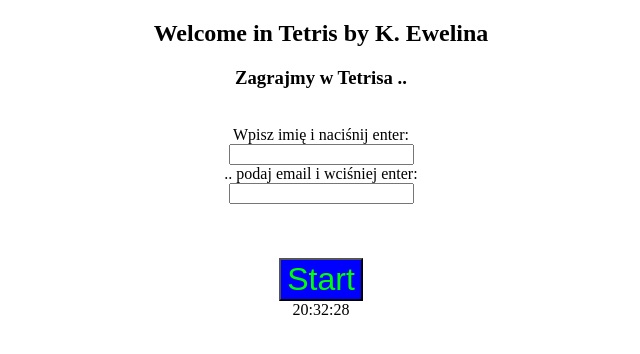
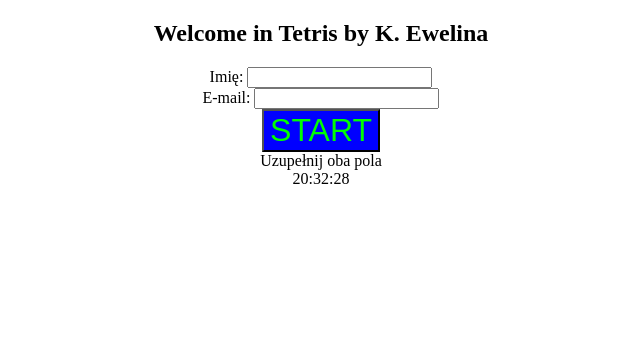
Before and after one commit to EwelinaKulesza/Angular-tetris, an Angular app: page / in a window 1280 px wide. Shown: the top 354 px of the page, without its empty margins (319-959 px from the left). Built offline with nearby package versions, Linux system fonts and the light colour scheme; what ngx-tetris would draw is missing.

Commit message:
starą walidację zamieniłam na regexową usunęłam logowanie wymagające wciskania enter po wpisaniu email i użytkownika

```diff
--- a/src/app/app.module.ts
+++ b/src/app/app.module.ts
@@ -4,16 +4,19 @@
 import { TetrisCoreModule } from 'ngx-tetris';
 import { IntroPageComponent } from './intro-page/intro-page.component';
 import { GamePageComponent } from './game-page/game-page.component';
+import { ReactiveFormsModule } from '@angular/forms';
 
 @NgModule({
   declarations: [
     AppComponent,
     IntroPageComponent,
     GamePageComponent,
+
   ],
   imports: [
     BrowserModule,
-    TetrisCoreModule
+    TetrisCoreModule,
+    ReactiveFormsModule,
   ],
   providers: [],
   bootstrap: [AppComponent]
--- a/src/app/intro-page/intro-page.component.html
+++ b/src/app/intro-page/intro-page.component.html
@@ -1,22 +1,27 @@
-<h3>Zagrajmy w Tetrisa {{nameValue}}</h3>
-<br>
+<form [formGroup]="form" (ngSubmit)="onSubmit()">
+    <div formGroupName="user">
+        <div>
+            <label>
+                Imię:
+                <input type="text" formControlName="name" />
 
-<div>
-    Wpisz imię i naciśnij enter: <br>
-    <input #box (keyup.enter)="onNameEnter(box.value)">
-    <br>
-    {{nameValue}} podaj email i wciśniej enter: <br>
-    <input #box1 (keyup.enter)="onEmailEnter(box1.value)">
+            </label>
+        </div>
+
+        <div>
+            <label>
+                E-mail:
+                <input type="text" formControlName="email" />
+
+            </label>
+        </div>
+    </div>
+
+    <button type="submit">START</button>
+</form>
+
+<div *ngIf="!form.valid">
+    <div *ngIf="form.get('user.name').hasError('pattern')">Niepoprawne znaki w imieniu</div>
+    <div *ngIf="form.get('user.email').hasError('pattern')">Niepoprawne znaki w e-mailu</div>
+    <div *ngIf="!form.get('user.name').value && !form.get('user.email').value">Uzupełnij oba pola</div>
 </div>
-
-<br>
-<div> {{this.validNameMessage}} </div>
-<br>
-<div> {{this.validEmailMessage}} </div>
-<br>
-<div *ngIf="nameIsInvalid || emailIsInvalid">
-    <button (click) = "checkIsValidForms()">Start</button>
-</div>
-<div *ngIf="!(nameIsInvalid || emailIsInvalid)">
-    <button (click)="sendData()">Start!</button>
-</div>
--- a/src/app/intro-page/intro-page.component.ts
+++ b/src/app/intro-page/intro-page.component.ts
@@ -1,4 +1,5 @@
 import { Component, OnInit, Output, EventEmitter } from '@angular/core';
+import { FormBuilder, FormGroup, Validators } from '@angular/forms';
 
 @Component({
   selector: 'app-intro-page',
@@ -6,61 +7,40 @@
   styleUrls: ['./intro-page.component.css']
 })
 export class IntroPageComponent implements OnInit {
-  public nameValue: string = '..';
-  public emailValue: string = '';
-  public validNameMessage: string;
-  public validEmailMessage: string;
-  public nameIsInvalid: Boolean = true;
-  public emailIsInvalid: Boolean = true;
-
+  form: FormGroup;
   @Output() parentFunction: EventEmitter<any> = new EventEmitter()
 
-  //change = new EventEmitter();
-  // public add(input: boolean) {
-  //   input = !input;
-  // }
+  constructor(private fb: FormBuilder) { }
 
-  onNameEnter(value: string) {
-    let mabyNameTemp: string = value;
-    if (mabyNameTemp.length > 3) {
-      this.nameIsInvalid = false;
-      this.validNameMessage = "";
-      this.nameValue = value;
-    } else if (mabyNameTemp.length <= 3 ) {
-    this.validNameMessage = "Dłuższe imiona mają ludzie z gazet: Olek O., Anna P.";
-    } else {"Z Twoim imeniem jest coś nie tak";
-          }
+  ngOnInit() {
+    this.createForm();
   }
 
-  onEmailEnter(value: string) {
-    let mabyEmailTemp: string = value;
-    //prosty walidator czy mail czy byle co, jak będe miała czas to zerknę na regex'y albo jaies gotowe walidatory Angulara
-    if (mabyEmailTemp.includes('@') && mabyEmailTemp.includes('.') && (mabyEmailTemp.length > 6)) {
-      this.emailIsInvalid = false;
-      this.validEmailMessage = "";
-      this.emailValue = value;
-    } else {
-      "Coś jest nie nie tak z tym mailem."}
-  }
+  onSubmit() {
+    // console.log("# form", this.form);
+    console.log("# this.form.valid", this.form.valid);
+    console.log("# send", this.form.get("user.name").value);
 
-  checkIsValidForms() {
-    this.validNameMessage = "";
-    if (this.emailIsInvalid) this.validEmailMessage = "Ten email nie wygląda na prawidłowy."
-    if (this.nameIsInvalid) this.validNameMessage = "Coś nie tak z Twoim imieniem."
+    if (this.form.valid) {
+      const data = {
+        valid: true,
+        name: this.form.get("user.name").value,
+        email: this.form.get("user.email").value
+      }
+      this.parentFunction.emit(data);
     }
-
-
-  constructor() { }
-
-  ngOnInit(): void {
 
   }
 
-  sendData(){
-    //   this.change.emit(input);
-    let validationFine: Boolean = !(this.nameIsInvalid || this.emailIsInvalid)
-    let data = { valid: validationFine, name: this.nameValue, email: this.emailValue }
-    this.parentFunction.emit(data)
+  private createForm() {
+    this.form = this.fb.group({
+      user: this.fb.group({
+        name: [null, [Validators.pattern("[A-Z,a-z]*"), Validators.required]],
+        email: [null, [Validators.pattern("^[a-z0-9._%+-]+@[a-z0-9.-]+\\.[a-z]{2,4}$"), Validators.required]],
+      })
+    });
+
+    console.log("# form", this.form);
   }
 
 }
```
